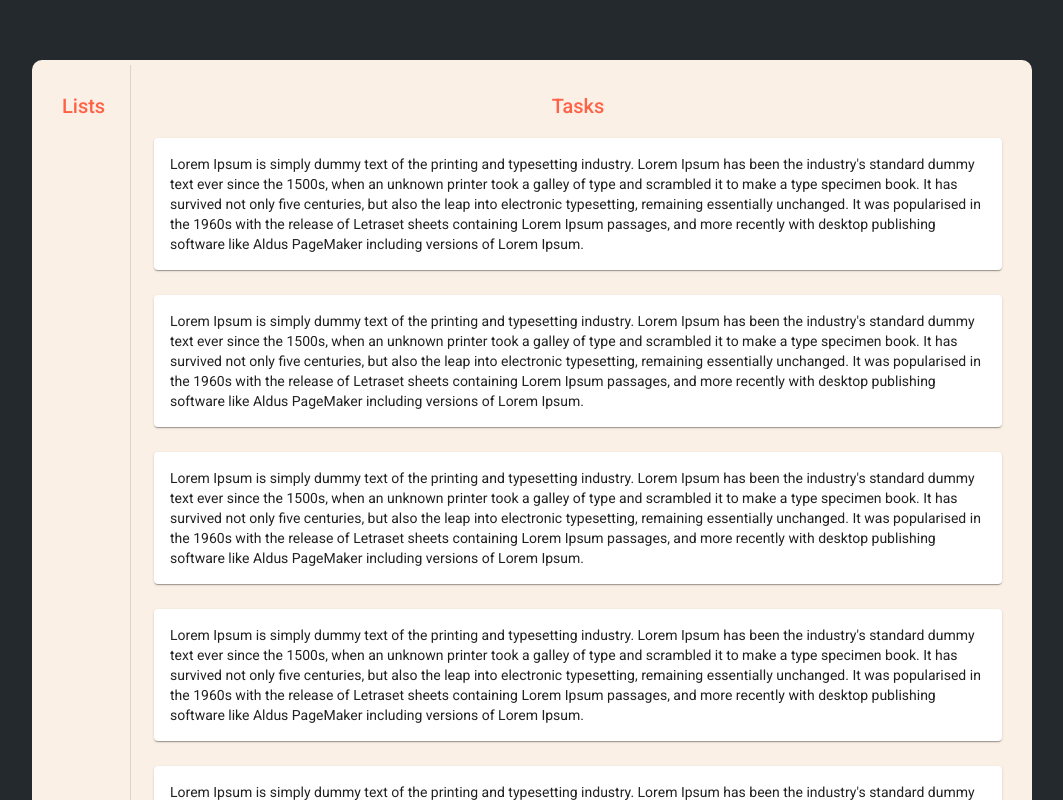
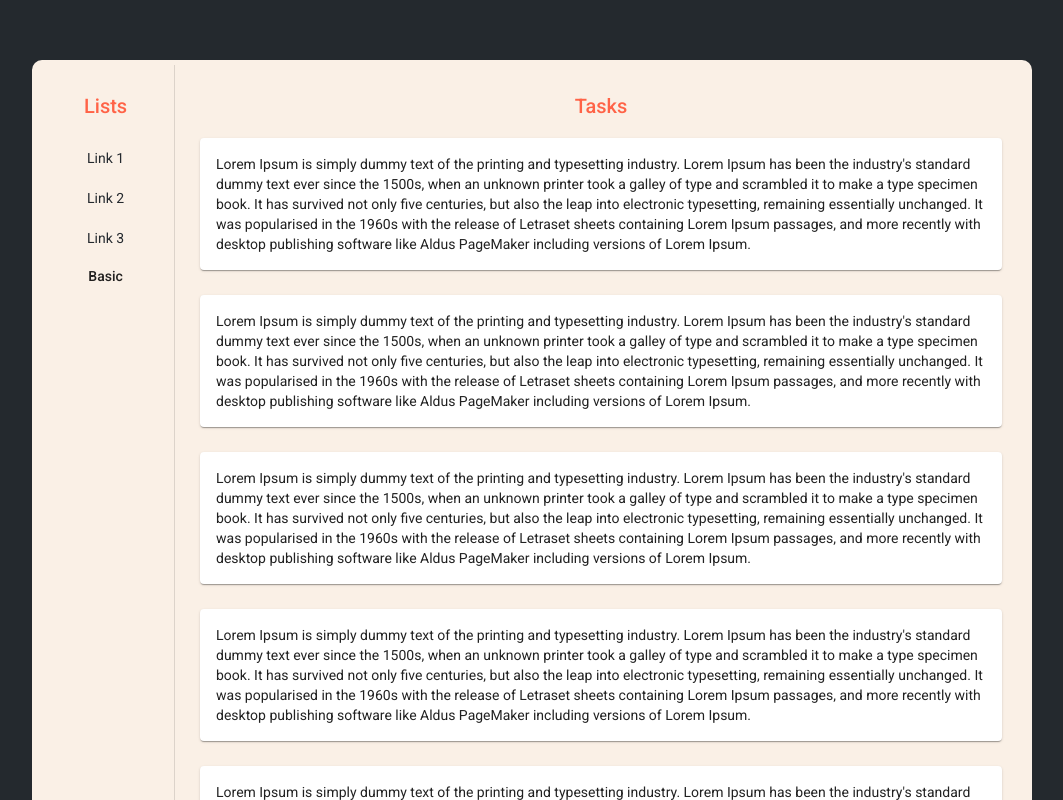
Before and after one commit to KonPed/taskManagerList, an Angular app: page / in a window 1280 px wide. Shown: the top 800 px of the page, without its empty margins (108-1171 px from the left). Built offline with nearby package versions, Linux system fonts and the light colour scheme.

Commit message:
add list items. text line-through for completed tasks.

```diff
--- a/src/app/app.component.html
+++ b/src/app/app.component.html
@@ -5,14 +5,22 @@
         <div class="title">
           <h2>Lists</h2>
         </div>
+        <ul class="list-menu">
+          <li class="list-items">Link 1</li>
+          <li class="list-items">Link 2</li>
+          <li class="list-items">Link 3</li>
+        </ul>
+        <button class="callbtn" mat-button>Basic</button>
       </mat-drawer>
       <mat-drawer-content class="main-content">
         <div class="title">
           <h2>Tasks</h2>
         </div>
         <!-- Cards for tasks would be placed -->
-        <div *ngFor="let card of cards" class="cards-holder">
-        <mat-card>{{card.title}}</mat-card>
+        <div *ngFor="let card of cards; let i = index" class="cards-holder">
+          <div #tmpCards>
+            <mat-card (click)="onClick(i)" class="card">{{card.title}}</mat-card>
+          </div>
         </div>
       </mat-drawer-content>
     </mat-drawer-container>
--- a/src/app/app.component.ts
+++ b/src/app/app.component.ts
@@ -1,4 +1,4 @@
-import {Component, OnInit} from '@angular/core';
+import {Component, ElementRef, OnInit, QueryList, ViewChildren} from '@angular/core';
 import {FakeBackEndService} from './fake-back-end.service';
 import {Card} from './card';
 
@@ -7,15 +7,23 @@ import {Card} from './card';
   templateUrl: './app.component.html',
   styleUrls: ['./app.component.css']
 })
-export class AppComponent implements OnInit{
+export class AppComponent implements OnInit {
   title = 'taskManagerList';
   cards: Card[];
+  @ViewChildren('tmpCards') elementCards: QueryList<ElementRef>;
 
   constructor(private fakeService: FakeBackEndService) {
   }
 
   ngOnInit() {
     this.cards = this.fakeService.getCards();
-    console.log(this.cards);
+  }
+
+  onClick(index: number) {
+    if (this.elementCards.toArray()[index].nativeElement.classList.contains('complete')) {
+      this.elementCards.toArray()[index].nativeElement.classList.remove('complete');
+    } else {
+      this.elementCards.toArray()[index].nativeElement.classList.add('complete');
+    }
   }
 }
--- a/src/app/card.ts
+++ b/src/app/card.ts
@@ -1,3 +1,4 @@
 export class Card {
+  id: number;
   title: string;
 }
--- a/src/app/fake-back-end.service.ts
+++ b/src/app/fake-back-end.service.ts
@@ -12,18 +12,23 @@ export class FakeBackEndService {
   getCards(): Card[] {
     return [
       {
+        id: 0,
         title: 'Lorem Ipsum is simply dummy text of the printing and typesetting industry. Lorem Ipsum has been the industry\'s standard dummy text ever since the 1500s, when an unknown printer took a galley of type and scrambled it to make a type specimen book. It has survived not only five centuries, but also the leap into electronic typesetting, remaining essentially unchanged. It was popularised in the 1960s with the release of Letraset sheets containing Lorem Ipsum passages, and more recently with desktop publishing software like Aldus PageMaker including versions of Lorem Ipsum.',
       },
       {
+        id: 1,
         title: 'Lorem Ipsum is simply dummy text of the printing and typesetting industry. Lorem Ipsum has been the industry\'s standard dummy text ever since the 1500s, when an unknown printer took a galley of type and scrambled it to make a type specimen book. It has survived not only five centuries, but also the leap into electronic typesetting, remaining essentially unchanged. It was popularised in the 1960s with the release of Letraset sheets containing Lorem Ipsum passages, and more recently with desktop publishing software like Aldus PageMaker including versions of Lorem Ipsum.'
       },
       {
+        id: 2,
         title: 'Lorem Ipsum is simply dummy text of the printing and typesetting industry. Lorem Ipsum has been the industry\'s standard dummy text ever since the 1500s, when an unknown printer took a galley of type and scrambled it to make a type specimen book. It has survived not only five centuries, but also the leap into electronic typesetting, remaining essentially unchanged. It was popularised in the 1960s with the release of Letraset sheets containing Lorem Ipsum passages, and more recently with desktop publishing software like Aldus PageMaker including versions of Lorem Ipsum.'
       },
       {
+        id: 3,
         title: 'Lorem Ipsum is simply dummy text of the printing and typesetting industry. Lorem Ipsum has been the industry\'s standard dummy text ever since the 1500s, when an unknown printer took a galley of type and scrambled it to make a type specimen book. It has survived not only five centuries, but also the leap into electronic typesetting, remaining essentially unchanged. It was popularised in the 1960s with the release of Letraset sheets containing Lorem Ipsum passages, and more recently with desktop publishing software like Aldus PageMaker including versions of Lorem Ipsum.'
       },
       {
+        id: 4,
         title: 'Lorem Ipsum is simply dummy text of the printing and typesetting industry. Lorem Ipsum has been the industry\'s standard dummy text ever since the 1500s, when an unknown printer took a galley of type and scrambled it to make a type specimen book. It has survived not only five centuries, but also the leap into electronic typesetting, remaining essentially unchanged. It was popularised in the 1960s with the release of Letraset sheets containing Lorem Ipsum passages, and more recently with desktop publishing software like Aldus PageMaker including versions of Lorem Ipsum.'
       },
     ];
--- a/src/app/material/material.module.ts
+++ b/src/app/material/material.module.ts
@@ -3,6 +3,7 @@ import { CommonModule } from '@angular/common';
 import {MatGridListModule} from '@angular/material/grid-list';
 import {MatSidenavModule} from '@angular/material/sidenav';
 import {MatCardModule} from '@angular/material/card';
+import {MatButtonModule} from '@angular/material/button';
 
 
 
@@ -14,7 +15,8 @@ import {MatCardModule} from '@angular/material/card';
   exports: [
     MatGridListModule,
     MatSidenavModule,
-    MatCardModule
+    MatCardModule,
+    MatButtonModule
   ]
 })
 export class MaterialModule {
--- a/src/styles.css
+++ b/src/styles.css
@@ -35,4 +35,39 @@ body { margin: 0; font-family: Roboto, "Helvetica Neue", sans-serif; }
 
 .cards-holder {
   margin-bottom: 1.5625rem;
+  cursor: pointer;
+  transition: box-shadow 0.2s ease, transform 0.2s ease;
 }
+
+.cards-holder:active {
+  transform: scale(0.95);
+}
+
+.card:hover {
+  box-shadow: 0 0 0 5px #eeeeee;
+}
+
+.complete {
+  text-decoration: line-through;
+}
+
+.list-menu {
+  display: flex;
+  flex-direction: column;
+  margin: 15px 0 0;
+  list-style: none;
+  padding: 0;
+}
+
+.list-items {
+  padding: 10px 25px;
+  display: flex;
+  align-items: center;
+  justify-content: center;
+  border-radius: 5px 5px;
+  color: #24292E;
+}
+
+.list-items:hover {
+  background-color: lightgray;
+}
--- a/tslint.json
+++ b/tslint.json
@@ -82,10 +82,6 @@
         "named": "never"
       }
     },
-    "typedef": [
-      true,
-      "call-signature"
-    ],
     "typedef-whitespace": {
       "options": [
         {
```
